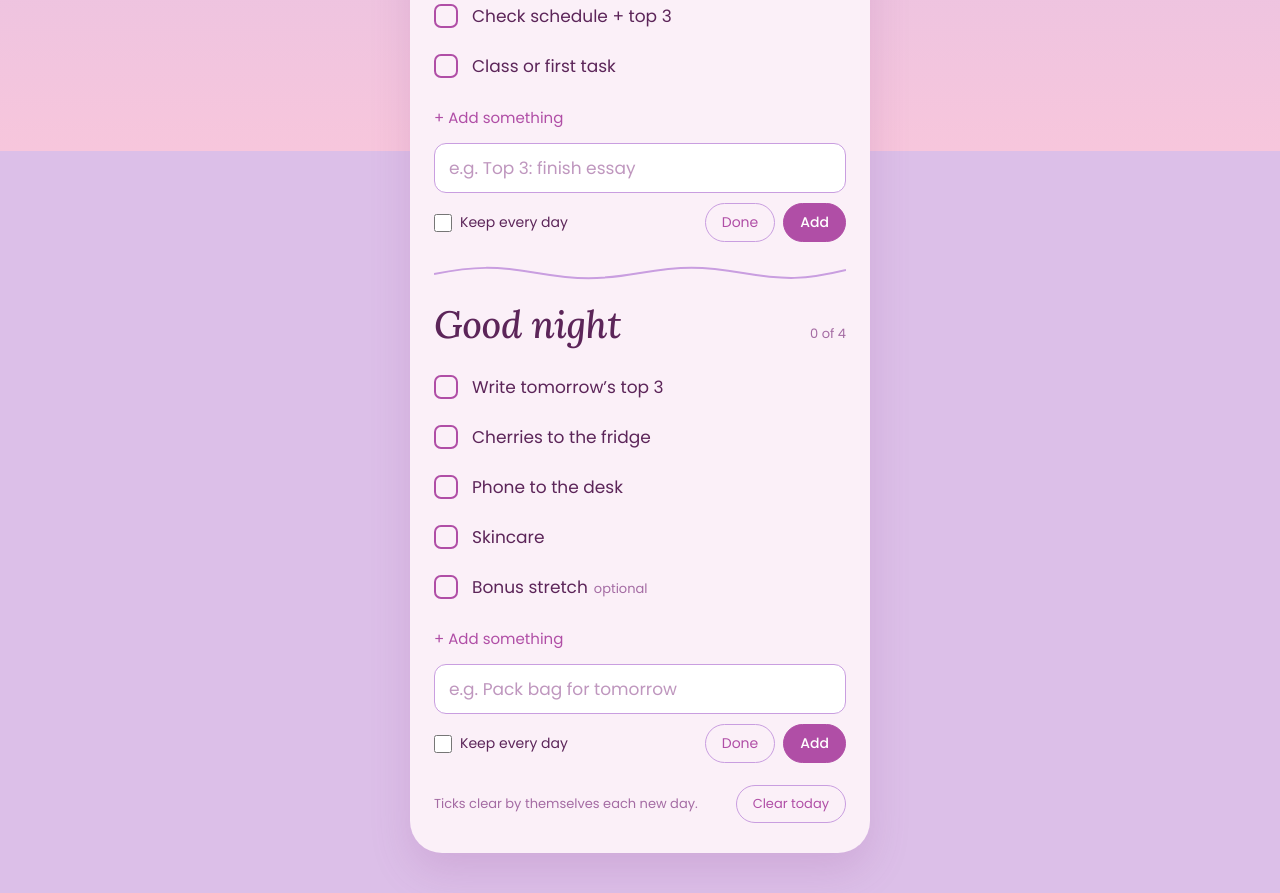
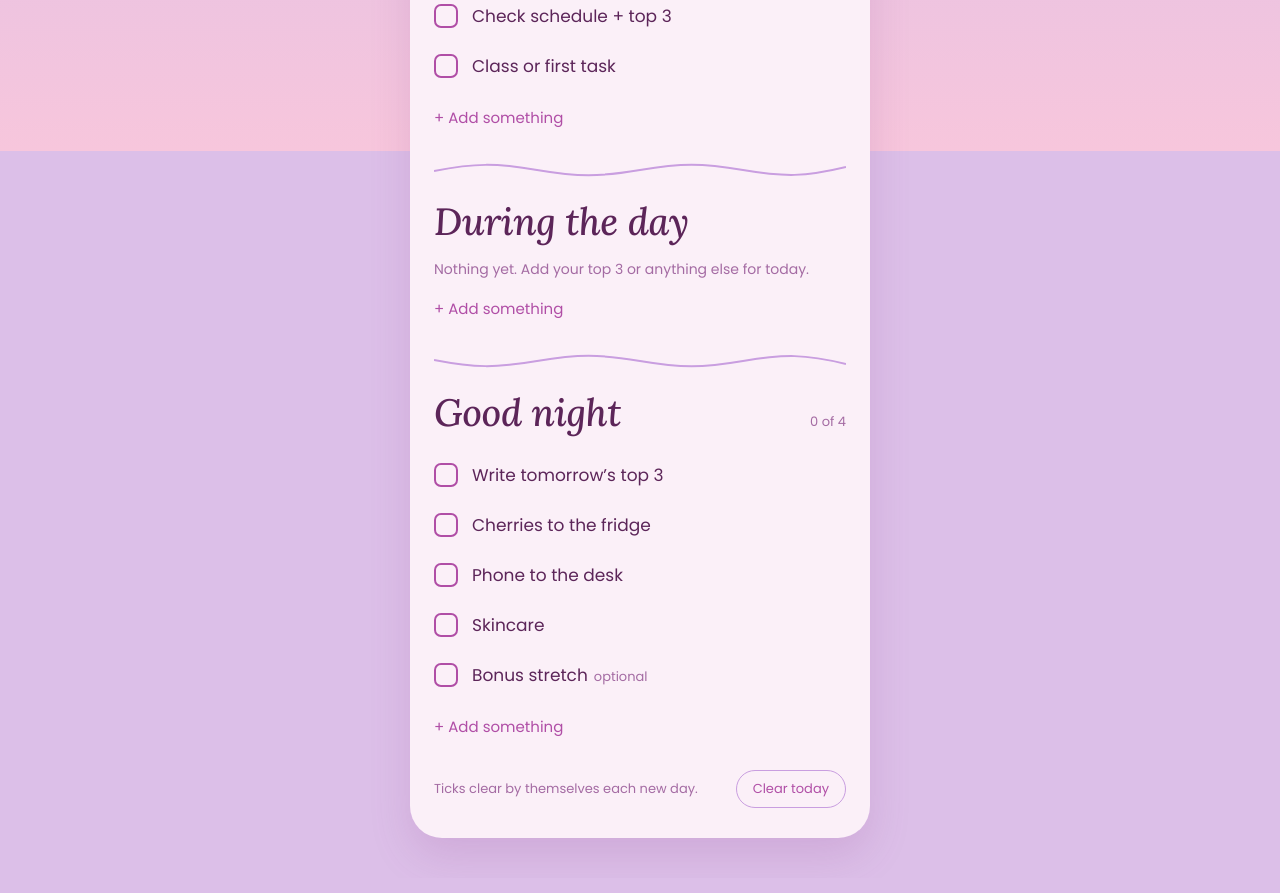
Before and after one commit to catgirlsforimpact/daily-routine, a plain HTML site: page index.html in a window 1280 px wide. Shown: the part 649-1542 px from the top of the page. Drawn offline with Linux system fonts and the light colour scheme.

Commit message:
Add a During the day section
Co-Authored-By: Claude Opus 5.5 <noreply@anthropic.com>

```diff
--- a/index.html
+++ b/index.html
@@ -37,6 +37,7 @@
   color-scheme: light;
 }
 *, *::before, *::after { box-sizing: border-box; }
+[hidden] { display: none !important; }
 html {
   min-height: 100%;
   background: var(--sky-mid);
@@ -140,6 +141,8 @@ li .item { flex: 1 1 auto; width: auto; min-width: 0; }
 .remove:active { background: rgba(201, 158, 224, .24); }
 .remove:focus-visible { outline: 2px solid var(--orchid); outline-offset: 2px; }
 .add { margin-top: 6px; }
+.empty { margin: 14px 0 0; font-size: 14px; color: var(--muted); }
+ul:empty { margin-top: 0; }
 .add-open {
   font: inherit; font-size: 15px; color: var(--orchid); background: none; border: 0;
   padding: 10px 6px; margin: 0 -6px; min-height: 44px; border-radius: 12px; cursor: pointer;
@@ -231,6 +234,27 @@ li .item { flex: 1 1 auto; width: auto; min-width: 0; }
     </svg>
 
     <section>
+      <div class="head"><h2>During the day</h2><span class="count" id="count-day"></span></div>
+      <ul id="list-day"></ul>
+      <p class="empty" id="empty-day">Nothing yet. Add your top 3 or anything else for today.</p>
+      <div class="add" data-part="day">
+        <button class="add-open" type="button">+ Add something</button>
+        <form class="add-form" hidden>
+          <input type="text" maxlength="60" placeholder="e.g. Finish essay" aria-label="New daytime item" enterkeyhint="done" autocomplete="off">
+          <div class="add-row">
+            <label class="keep-label"><input type="checkbox" class="keep"> Keep every day</label>
+            <button type="button" class="cancel">Done</button>
+            <button type="submit" class="add-go">Add</button>
+          </div>
+        </form>
+      </div>
+    </section>
+
+    <svg class="wave" viewBox="0 0 400 18" preserveAspectRatio="none" aria-hidden="true">
+      <path d="M0 8 C40 16 60 16 100 9 S160 2 200 9 S260 16 300 9 S360 2 400 12"/>
+    </svg>
+
+    <section>
       <div class="head"><h2>Good night</h2><span class="count" id="count-pm"></span></div>
       <ul id="list-pm"></ul>
       <div class="add" data-part="pm">
@@ -269,6 +293,7 @@ li .item { flex: 1 1 auto; width: auto; min-width: 0; }
       { id: 'schedule', text: 'Check schedule + top 3' },
       { id: 'class', text: 'Class or first task' }
     ],
+    day: [],   /* filled with your own items from the app */
     pm: [
       { id: 'top3', text: 'Write tomorrow’s top 3' },
       { id: 'cherries', text: 'Cherries to the fridge' },
@@ -292,15 +317,16 @@ li .item { flex: 1 1 auto; width: auto; min-width: 0; }
 
   /* Items you add yourself. "day" is set on just-for-today items, which vanish at the next new day. */
   var CKEY = 'sofi-routine-custom-v1';
-  var custom = { am: [], pm: [] };
+  var PARTS = ['am', 'day', 'pm'];
+  var custom = { am: [], day: [], pm: [] };
   try {
     var savedCustom = JSON.parse(localStorage.getItem(CKEY) || 'null');
-    if (savedCustom && Array.isArray(savedCustom.am) && Array.isArray(savedCustom.pm)) custom = savedCustom;
+    if (savedCustom) PARTS.forEach(function (p) { if (Array.isArray(savedCustom[p])) custom[p] = savedCustom[p]; });
   } catch (e) {}
   function saveCustom() { try { localStorage.setItem(CKEY, JSON.stringify(custom)); } catch (e) {} }
   function pruneCustom() {
     var t = today(), changed = false;
-    ['am', 'pm'].forEach(function (part) {
+    PARTS.forEach(function (part) {
       var kept = custom[part].filter(function (i) { return !i.day || i.day === t; });
       if (kept.length !== custom[part].length) { custom[part] = kept; changed = true; }
     });
@@ -313,7 +339,7 @@ li .item { flex: 1 1 auto; width: auto; min-width: 0; }
   var CROSS = '<svg viewBox="0 0 16 16"><path d="M4 4l8 8M12 4l-8 8" stroke-linecap="round"/></svg>';
 
   function render() {
-    ['am', 'pm'].forEach(function (part) {
+    PARTS.forEach(function (part) {
       var ul = document.getElementById('list-' + part);
       ul.innerHTML = '';
       itemsFor(part).forEach(function (it) {
@@ -359,9 +385,11 @@ li .item { flex: 1 1 auto; width: auto; min-width: 0; }
       });
       var required = itemsFor(part).filter(function (i) { return i.tag !== 'optional'; });
       var n = required.filter(function (i) { return state.done[i.id]; }).length;
-      document.getElementById('count-' + part).textContent = n + ' of ' + required.length;
+      document.getElementById('count-' + part).textContent = required.length ? n + ' of ' + required.length : '';
+      var empty = document.getElementById('empty-' + part);
+      if (empty) empty.hidden = itemsFor(part).length > 0;
     });
-    var all = itemsFor('am').concat(itemsFor('pm')).filter(function (i) { return i.tag !== 'optional'; });
+    var all = itemsFor('am').concat(itemsFor('day'), itemsFor('pm')).filter(function (i) { return i.tag !== 'optional'; });
     var allDone = all.every(function (i) { return state.done[i.id]; });
     var status = document.getElementById('status');
     if (allDone) { status.className = 'done-msg'; status.textContent = 'All done today. Sleep well ✨'; }
--- a/sw.js
+++ b/sw.js
@@ -1,6 +1,6 @@
 /* Offline support for the Daily Routine app.
    Bump VERSION whenever index.html changes so phones pick up the new copy. */
-const VERSION = 'v2';
+const VERSION = 'v3';
 const CACHE = 'daily-routine-' + VERSION;
 
 const CORE = [
```
